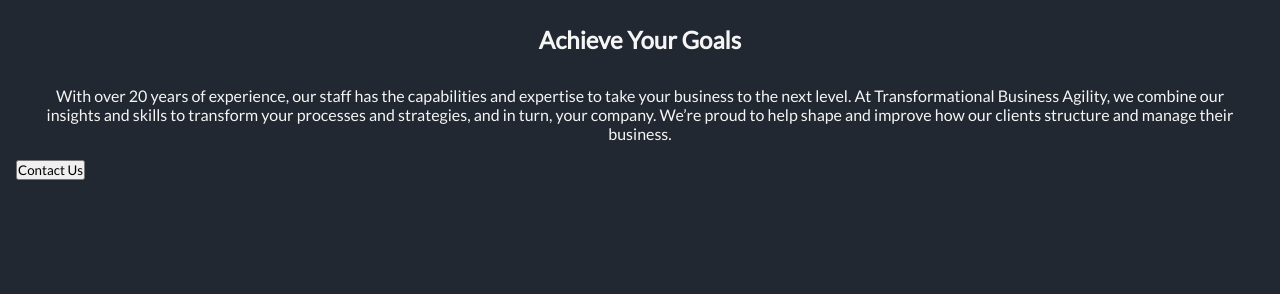
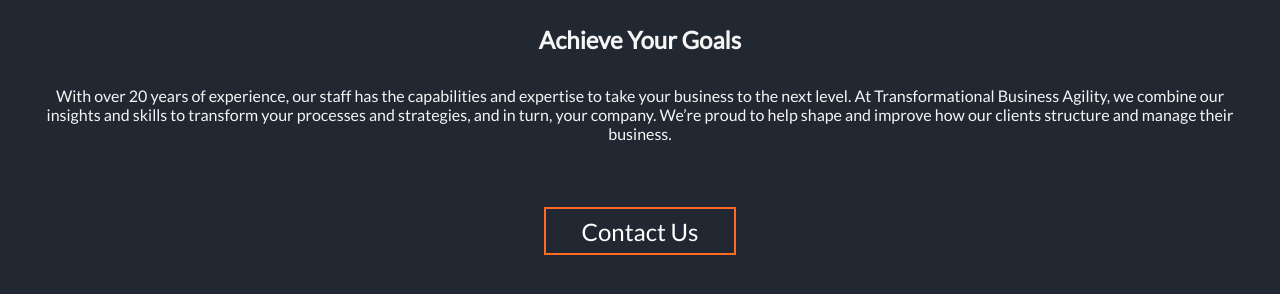
Before and after one commit to mattsavin/transformationalagility.co.uk, a React (Create React App) app: page / in a window 1280 px wide. Shown: the part 1478-1772 px from the top of the page. Built offline with nearby package versions, Linux system fonts and the light colour scheme.

Commit message:
add contact button to homepage

```diff
--- a/src/pages/home.css
+++ b/src/pages/home.css
@@ -37,6 +37,20 @@
 
 .box-paragraph {
     font-size: 1rem;
+}
+
+.contact-button {
+    margin: 64px;
+    width: 192px;
+    height: 48px;
+    color: #ffffff;
+    font-size: 1.5rem;
+    background: none;
+    border: solid #ff6b26 2px;
+    text-decoration: none;
+}
+.contact-button:hover {
+    background-color: #ff6b26;
 }
 
 .boxes {
--- a/src/pages/home.js
+++ b/src/pages/home.js
@@ -18,6 +18,9 @@
                         Since 2010, we’ve helped our clients by delivering IT capabilities that transform the way they do
                         business. Contact us today to schedule a consultation.
                     </p>
+                    <form>
+                        <button type="submit" formAction="/contact" className="contact-button">Contact Us</button>
+                    </form>
                 </div>
 
             </div>
@@ -31,8 +34,11 @@
                         capabilities and expertise to take your business to the next level. At Transformational Business
                         Agility, we combine our insights and skills to transform your processes and strategies, and in
                         turn, your company. We’re proud to help shape and improve how our clients structure and manage
-                        their business.</p>
-                    <button className="contact-button">Contact Us</button>
+                        their business.
+                        <form>
+                            <button type="submit" formAction="/contact" className="contact-button">Contact Us</button>
+                        </form>
+                    </p>
                 </div>
                 <div className="fourth left">
                     <p>this is text</p>
```
